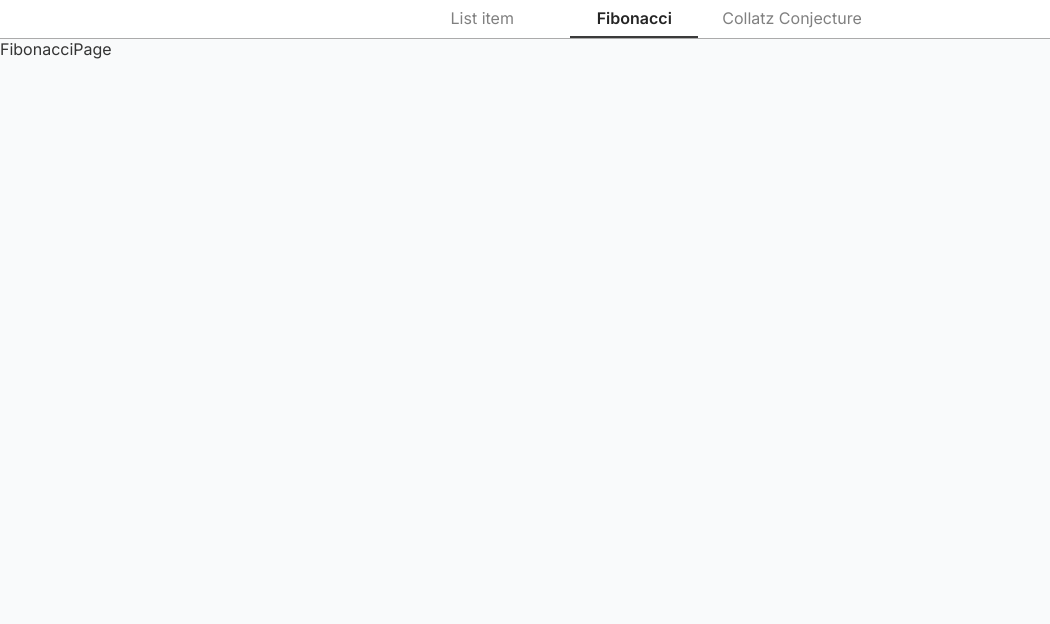
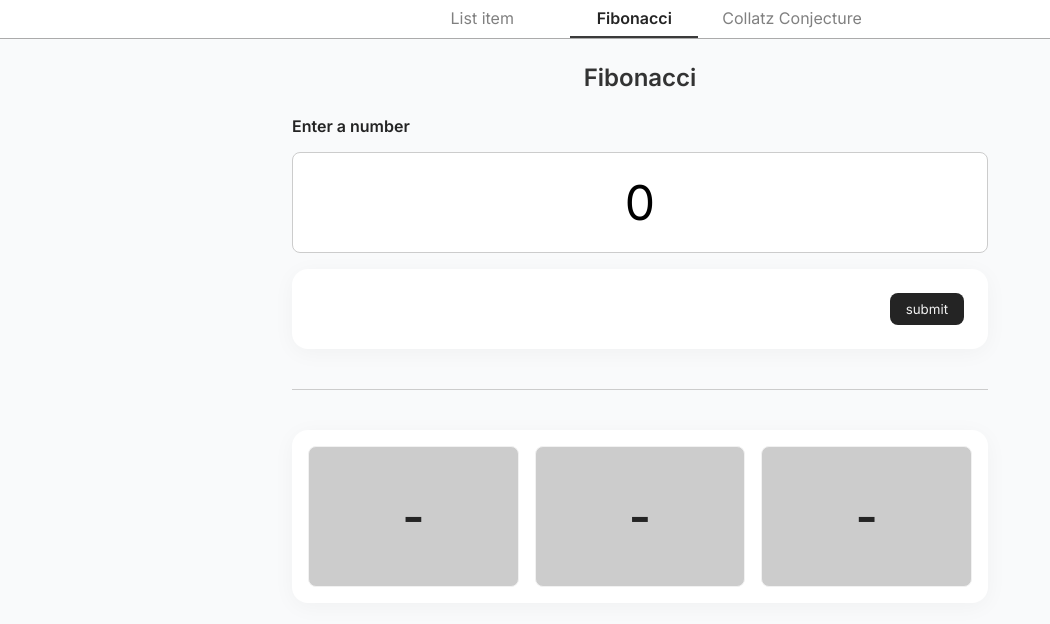
Before and after one commit to marzie-jalali/nak-challenge-2, a React (Vite) app: page /fibonacci in a window 1280 px wide. Shown: the top 624 px of the page, without its empty margins (0-1050 px from the left). Built offline with nearby package versions, Linux system fonts and the light colour scheme.

Commit message:
feat: added fibonacci page

```diff
--- /dev/null
+++ b/src/components/shared/tools/Divider.tsx
@@ -0,0 +1,27 @@
+import styled from "@emotion/styled";
+
+interface DividerProps {
+  margin?: string;
+  color?: string;
+  thickness?: string;
+}
+
+const Divider: React.FC<DividerProps> = ({
+  margin = "24px 0",
+  color = "#e0e0e0",
+  thickness = "1px",
+}) => {
+  return <DividerWrapper margin={margin} color={color} thickness={thickness} />;
+};
+
+export default Divider;
+
+const DividerWrapper = styled.div<{
+  margin: string;
+  color: string;
+  thickness: string;
+}>`
+  width: 100%;
+  margin: ${({ margin }) => margin};
+  border-top: ${({ thickness }) => thickness} solid ${({ color }) => color};
+`;
--- a/src/components/user/UserForm.tsx
+++ b/src/components/user/UserForm.tsx
@@ -10,6 +10,7 @@ import { useUserStore } from "../../store/userStore";
 import * as yup from "yup";
 import { yupResolver } from "@hookform/resolvers/yup";
 import CustomButton from "../shared/tools/CustomButton";
+import Divider from "../shared/tools/Divider";
 
 const usernameRegex = /^(?=.*[a-zA-Z])(?=.*[0-9]).{6,}$/;
 const phoneRegex = /^[0-9]{10,}$/;
@@ -136,7 +137,7 @@ const UserForm = () => {
               error={errors.phone ? t(errors.phone.message || "") : ""}
             />
           </InputWrapper>
-          <Divider />
+          <Divider margin="24px 0" color="#e0e0e0" thickness="1px" />
           <SelectContainer>
             <label>{t("Status")}</label>
             <select {...register("status")}>
@@ -181,11 +182,6 @@ const CustomForm = styled.form`
   flex-direction: column;
 `;
 
-const Divider = styled.div`
-  width: 100%;
-  margin: 24px 0;
-  border-top: 1px solid #e0e0e0;
-`;
 const SelectContainer = styled.div`
   display: flex;
   flex-direction: column;
--- a/src/i18n/index.ts
+++ b/src/i18n/index.ts
@@ -28,6 +28,12 @@ i18n.use(initReactI18next).init({
         phone_just_numbers:
           "Phone number must be at least 10 digits and contain only numbers.",
         status_invalid_value: "Invalid status value.",
+        /* Fibonacci */
+        fibonacci_heading: "Fibonacci",
+        enter_a_number: "Enter a number",
+        number_required: "Number is required.",
+        integer: "Number must be an integer.",
+        min_zero: "Number must be greater than 0.",
       },
     },
   },
--- a/src/index.css
+++ b/src/index.css
@@ -1,7 +1,9 @@
 @import url("https://fonts.googleapis.com/css2?family=Inter:wght@400;500;600&display=swap");
 
-html, body, #root {
-  height: 100%;
+html,
+body,
+#root {
+  height: 100vh;
 }
 
 body {
--- a/src/pages/FibonacciPage.tsx
+++ b/src/pages/FibonacciPage.tsx
@@ -1,7 +1,180 @@
-import React from "react";
+import styled from "@emotion/styled";
+import * as yup from "yup";
+import { yupResolver } from "@hookform/resolvers/yup";
+import { useForm } from "react-hook-form";
+import { useFibStore } from "../store/fibonacciStore";
+import { useTranslation } from "react-i18next";
+import { useState } from "react";
+import CustomButton from "../components/shared/tools/CustomButton";
+import ButtonLayout from "../components/layout/ButtonLayout";
+import Divider from "../components/shared/tools/Divider";
+import { getFibonacciNeighbors } from "../utils/fibonacci";
+
+type FormValues = { number: number };
+
+const schema = yup
+  .object({
+    number: yup
+      .number()
+      .typeError("number_required")
+      .required("number_required")
+      .integer("integer")
+      .min(0, "min_zero"),
+  })
+  .required();
 
 const FibonacciPage = () => {
-  return <div>FibonacciPage</div>;
+  const { t } = useTranslation();
+  const [result, setResult] = useState<{ prev: number; next: number } | null>(
+    null
+  );
+  const [inputNumber, setInputNumber] = useState<number | null>(null);
+
+  const addQuery = useFibStore((state) => state.addQuery);
+
+  const {
+    register,
+    handleSubmit,
+    formState: { errors },
+  } = useForm<FormValues>({
+    resolver: yupResolver(schema),
+    defaultValues: { number: 0 },
+  });
+
+  const onSubmit = (data: FormValues) => {
+    console.log("Form submitted with data:", data);
+    try {
+      const num = Math.floor(Number(data.number));
+      console.log("Calculating Fibonacci neighbors for:", num);
+      const res = getFibonacciNeighbors(num);
+      console.log("Result:", res);
+      setResult(res);
+      setInputNumber(num);
+      addQuery(num);
+    } catch (error) {
+      console.error("Error calculating Fibonacci:", error);
+    }
+  };
+
+  return (
+    <LayoutWrapper>
+      <HeadingContainer>
+        <h2>{t("fibonacci_heading")}</h2>
+      </HeadingContainer>
+      <FormLayout>
+        <form onSubmit={handleSubmit(onSubmit)}>
+          <Formcontainer>
+            <Label>{t("enter_a_number")}</Label>
+            <Input type="number" min="0" {...register("number")} />
+            {errors.number && (
+              <ErrorMessage>{t(errors.number.message || "")}</ErrorMessage>
+            )}
+            <ButtonLayout>
+              <CustomButton type="submit">{t("submit")}</CustomButton>
+            </ButtonLayout>
+          </Formcontainer>
+        </form>
+        <Divider margin="40px 0" color="#CCCCCC" thickness="1px" />
+        <InputResultLayout>
+          <ResultInput>
+            <Value>{result?.prev || "-"}</Value>
+          </ResultInput>
+          <ResultInput>
+            <Value>{inputNumber !== null ? inputNumber : "-"}</Value>
+          </ResultInput>
+          <ResultInput>
+            <Value>{result?.next || "-"}</Value>
+          </ResultInput>
+        </InputResultLayout>
+      </FormLayout>
+    </LayoutWrapper>
+  );
 };
 
 export default FibonacciPage;
+
+const LayoutWrapper = styled.div`
+  width: 100%;
+  display: flex;
+  flex-direction: column;
+  justify-content: center;
+  align-items: center;
+`;
+
+const HeadingContainer = styled.div`
+  text-align: center;
+  margin: 24px 0;
+`;
+
+const FormLayout = styled.div`
+  max-width: 696px;
+`;
+
+const Label = styled.div`
+  font-size: 16px;
+  color: #242424;
+  font-weight: 600;
+`;
+
+const Input = styled.input`
+  padding: 20px 16px;
+  border-radius: 8px;
+  border: 1px solid #cccccc;
+  flex: 1;
+  font-size: 48px;
+  text-align: center;
+
+  /* Hide the number input spinners */
+  &::-webkit-outer-spin-button,
+  &::-webkit-inner-spin-button {
+    -webkit-appearance: none;
+    margin: 0;
+  }
+
+  /* Firefox */
+  &[type="number"] {
+    -moz-appearance: textfield;
+  }
+`;
+
+const Formcontainer = styled.div`
+  display: flex;
+  flex-direction: column;
+  gap: 16px;
+`;
+
+const InputResultLayout = styled.div`
+  width: 100%;
+  border-radius: 16px;
+  box-shadow: 0px 4px 22px rgba(0, 0, 0, 0.04);
+  background-color: #ffffff;
+  display: flex;
+  flex-direction: row;
+  justify-content: space-between;
+  gap: 16px;
+  padding: 16px;
+`;
+
+const ResultInput = styled.div`
+  padding: 40px 16px;
+  border-radius: 8px;
+  background-color: #cccccc;
+  border: 1px solid #f1f1f1;
+  text-align: center;
+  flex: 1;
+  display: flex;
+  flex-direction: column;
+  gap: 8px;
+`;
+
+const Value = styled.div`
+  font-size: 48px;
+  color: #242424;
+  font-weight: 600;
+`;
+
+const ErrorMessage = styled.div`
+  color: #dc362e;
+  font-size: 12px;
+  margin-top: 4px;
+`;
--- /dev/null
+++ b/src/store/fibonacciStore.ts
@@ -0,0 +1,17 @@
+import { create } from "zustand";
+
+interface FibState {
+  history: number[];
+  addQuery: (n: number) => void;
+  clear: () => void;
+}
+
+export const useFibStore = create<FibState>((set) => ({
+  history: [],
+  addQuery: (n) =>
+    set((s) => {
+      const newHist = [n, ...s.history.filter((x) => x !== n)].slice(0, 10);
+      return { history: newHist };
+    }),
+  clear: () => set({ history: [] }),
+}));
--- /dev/null
+++ b/src/utils/fibonacci.ts
@@ -0,0 +1,30 @@
+export function getFibonacciNeighbors(num: number): {
+  prev: number;
+  next: number;
+} {
+  if (!Number.isFinite(num) || num < 0)
+    throw new Error("num must be a non-negative number");
+
+  // special-case num = 0
+  if (num === 0) return { prev: 0, next: 1 };
+
+  let a = 0;
+  let b = 1;
+
+  // generate until b >= num
+  while (b < num) {
+    const c = a + b;
+    a = b;
+    b = c;
+  }
+  // now b >= n, and a is previous fib (could be equal if n is fib and equals a or b)
+  if (b === num) {
+    // n is Fibonacci and equals b
+    // prev should be n (per spec examples like 1 => 1,2 and 13 => 13,21)
+    // next is next Fibonacci
+    const next = a + b;
+    return { prev: num, next };
+  }
+  // otherwise b > n, a < = previous fib
+  return { prev: a, next: b };
+}
```
Lines whose indentation alone changed are shown as unchanged.
